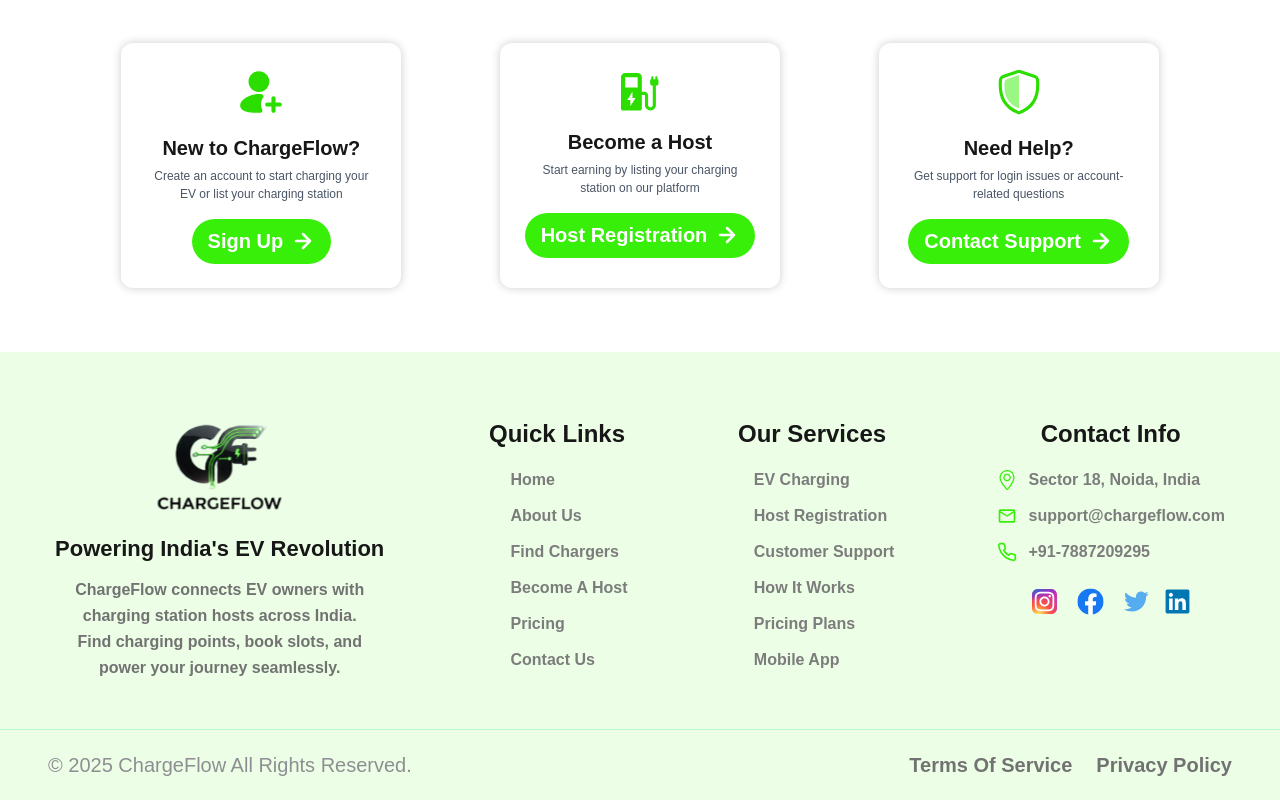
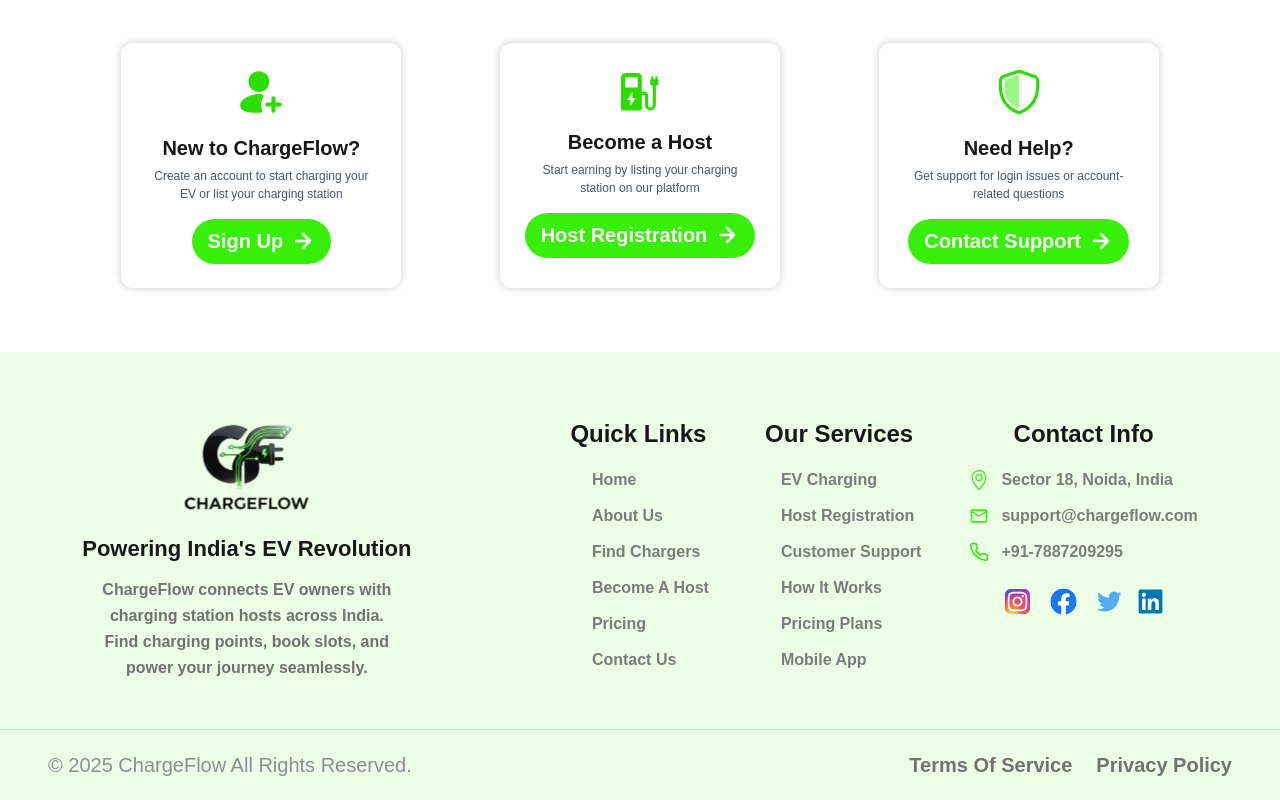
Before and after one commit to ChandaniSahu/ChargeFlow, a Next.js app: page / in a window 1280 px wide. Shown: the part 901-1701 px from the top of the page. Built offline with nearby package versions, Linux system fonts and the light colour scheme.

Commit message:
footer maintain exact gap between both div

```diff
--- a/app/components/Footer.tsx
+++ b/app/components/Footer.tsx
@@ -18,7 +18,7 @@
   return (
     <footer className="bg-[#ECFFE6] pt-16">
       {/* Top section */}
-      <div className="flex flex-col lg:flex-row justify-around gap-10 px-6 text-center">
+      <div className="flex flex-col xl:flex-row justify-around gap-10 px-6 text-center">
         {/* Logo + description */}
         <div className="flex flex-col justify-center items-center">
           <Image src="/logo.svg" alt="logo" width={150} height={150} className="transform scale-90 hover:scale-100 transition-transform duration-200 ease-in-out"/>
@@ -32,10 +32,11 @@
           </p>
         </div>
 
+        <div className="xl:flex-row flex flex-col gap-12">
         {/* Quick Links */}
         <div>
           <h4 className="mb-4 font-semibold text-[24px]">Quick Links</h4>
-          <div className="flex flex-col lg:ml-6 ml-0 items-center lg:items-start space-y-3 text-[16px] font-[600] text-[#7C7C7C]">
+          <div className="flex flex-col xl:ml-6 ml-0 items-center xl:items-start space-y-3 text-[16px] font-[600] text-[#7C7C7C]">
             <a href="#" className="hover:text-[#38EF0A]">Home</a>
             <a href="#" className="hover:text-[#38EF0A]">About Us</a>
             <a href="#" className="hover:text-[#38EF0A]">Find Chargers</a>
@@ -48,7 +49,7 @@
         {/* Services */}
         <div>
           <h4 className="mb-4 font-semibold text-[24px]">Our Services</h4>
-          <div className="lg:ml-6 ml-0 items-center lg:items-start flex flex-col space-y-3 text-[16px] font-[600] text-[#7C7C7C]">
+          <div className="xl:ml-6 ml-0 items-center xl:items-start flex flex-col space-y-3 text-[16px] font-[600] text-[#7C7C7C]">
             <a href="#" className="hover:text-[#38EF0A]">EV Charging</a>
             <a href="#" className="hover:text-[#38EF0A]">Host Registration</a>
             <a href="#" className="hover:text-[#38EF0A]">Customer Support</a>
@@ -62,7 +63,7 @@
         <div>
           <h4 className="mb-4 font-semibold text-[24px]">Contact Info</h4>
 
-          <div className="space-y-3 flex flex-col items-center lg:items-start text-[16px] font-[600] text-[#7C7C7C]">
+          <div className="space-y-3 flex flex-col items-center xl:items-start text-[16px] font-[600] text-[#7C7C7C]">
             <p className="flex items-center  gap-3">
               <SlLocationPin className="w-5 h-5 text-[#38EF0A]" />
               Sector 18, Noida, India
@@ -87,6 +88,7 @@
             <Image src='/icons/linkedin.svg' width={25} height={25} alt="LinkedIn" className="cursor-pointer hover:transform hover:scale-110" />
           </div>
         </div>
+        </div>
       </div>
 
       {/* Bottom bar */}
```
